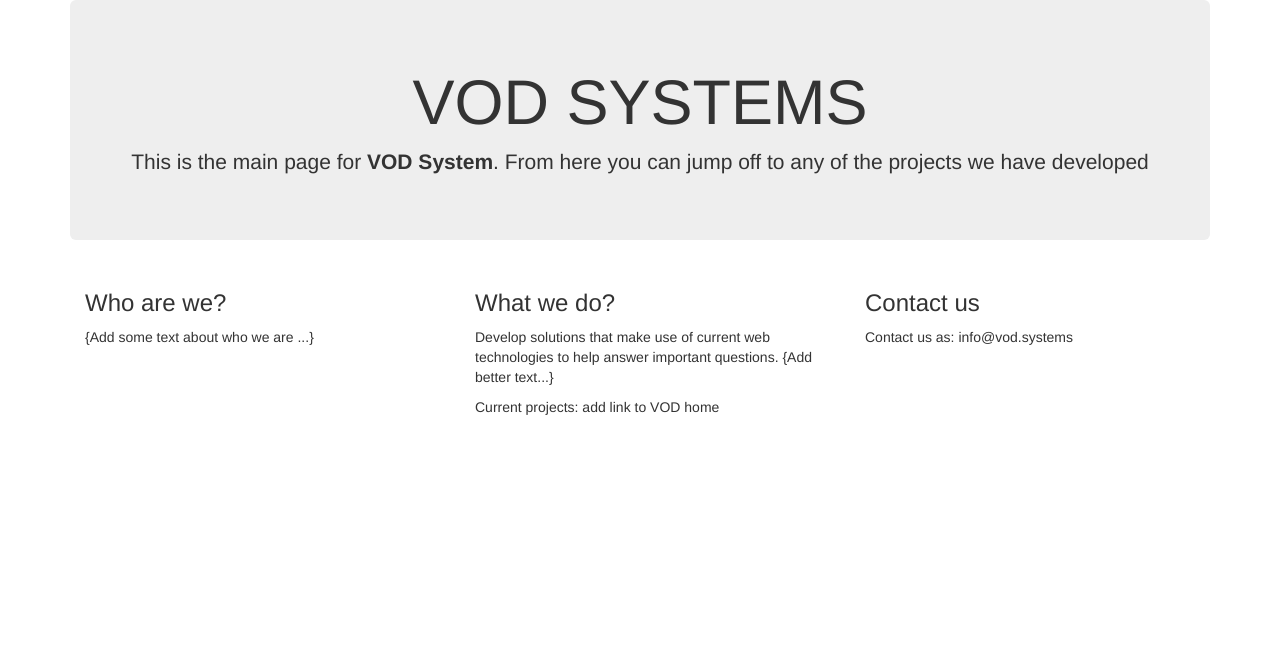
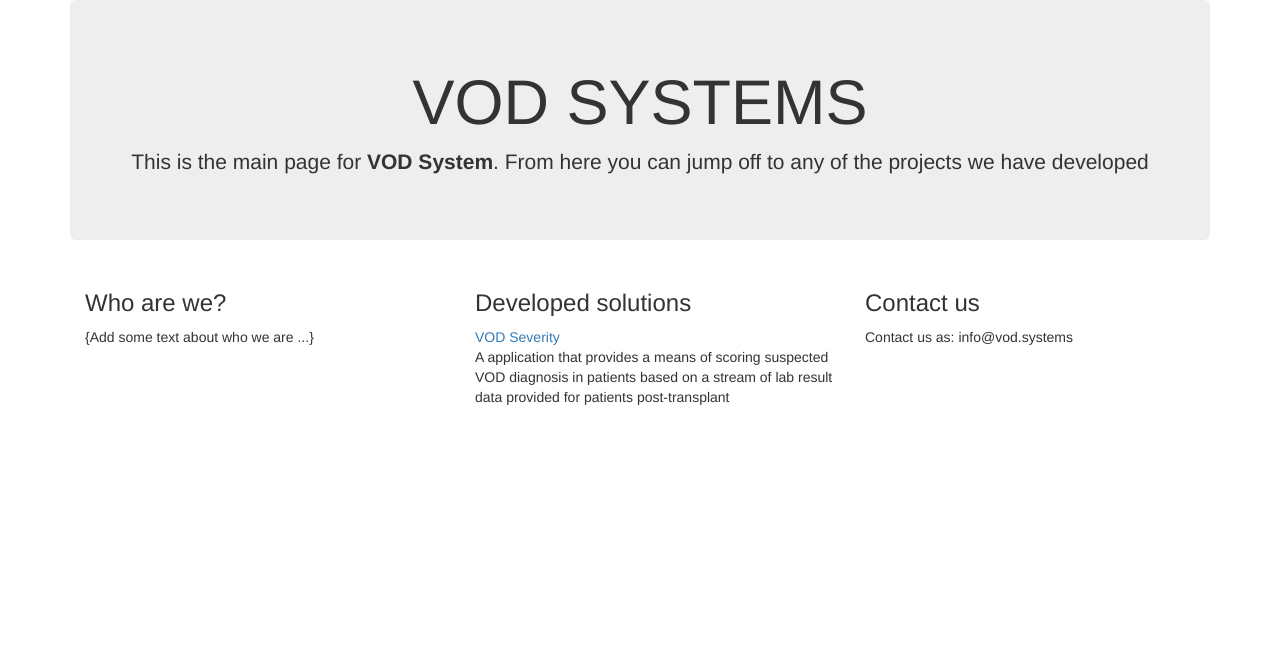
Before and after one commit to hizni/django-vod, a Django app: page / in a window 1280 px wide. Shown: the top 657 px of the page. Run offline with Django 3.2, Linux system fonts and the light colour scheme; some libraries are stand-ins or nearby versions.

Commit message:
Added simple navigation from site main page

```diff
--- a/vod_webapp/templates/landing.html
+++ b/vod_webapp/templates/landing.html
@@ -12,9 +12,15 @@
           <p>{Add some text about who we are ...}</p>
         </div>
         <div class="col-sm-4">
-          <h3>What we do?</h3>
-          <p>Develop solutions that make use of current web technologies to help answer important questions. {Add better text...}</p>
-          <p>Current projects: add link to VOD home</p>
+          <h3>Developed solutions</h3>
+
+            <table class="table">
+
+                <tr class="info"> <a href="./vod/upload_demog.html">VOD Severity</a></tr>
+                <tr> <p>A application that provides a means of scoring suspected VOD diagnosis in patients based
+                        on a stream of lab result data provided for patients post-transplant</p></tr>
+
+            </table>
         </div>
         <div class="col-sm-4">
           <h3>Contact us</h3>
```
Also changed, not shown: 1 other file.
